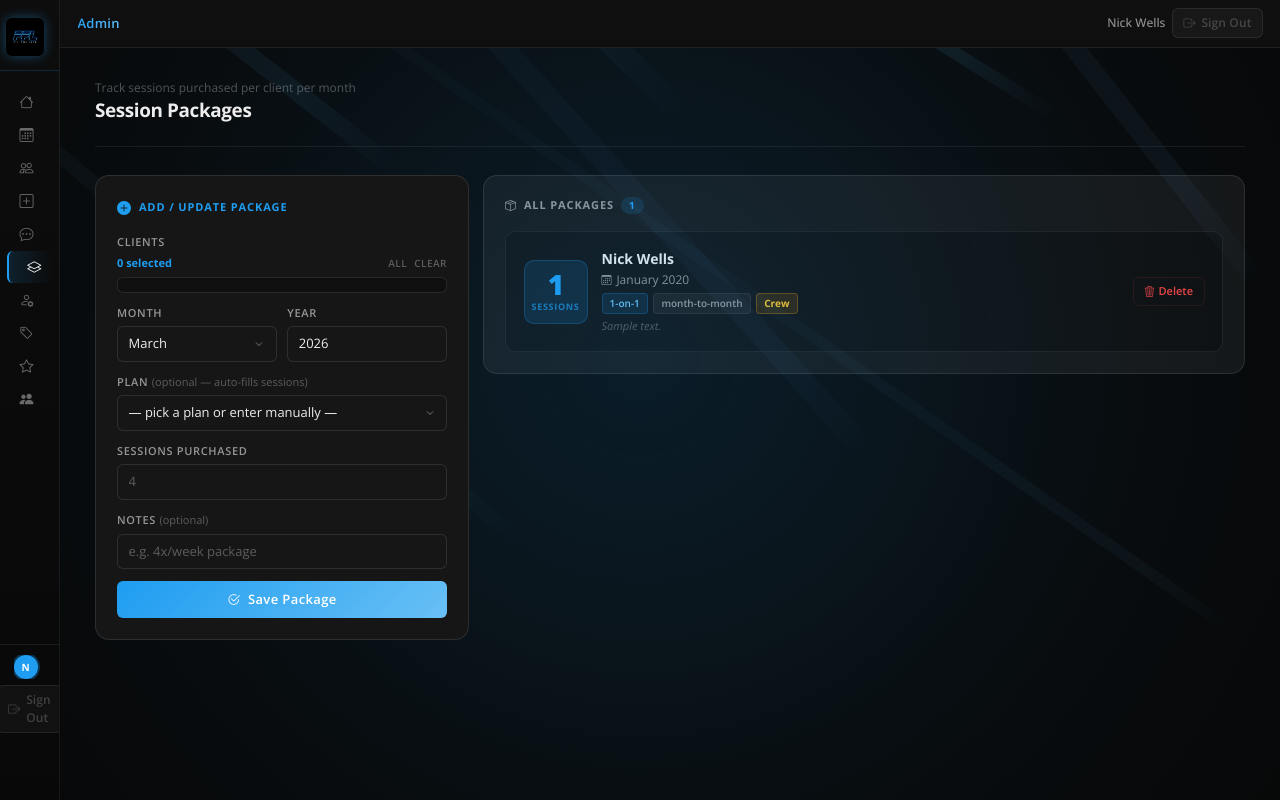
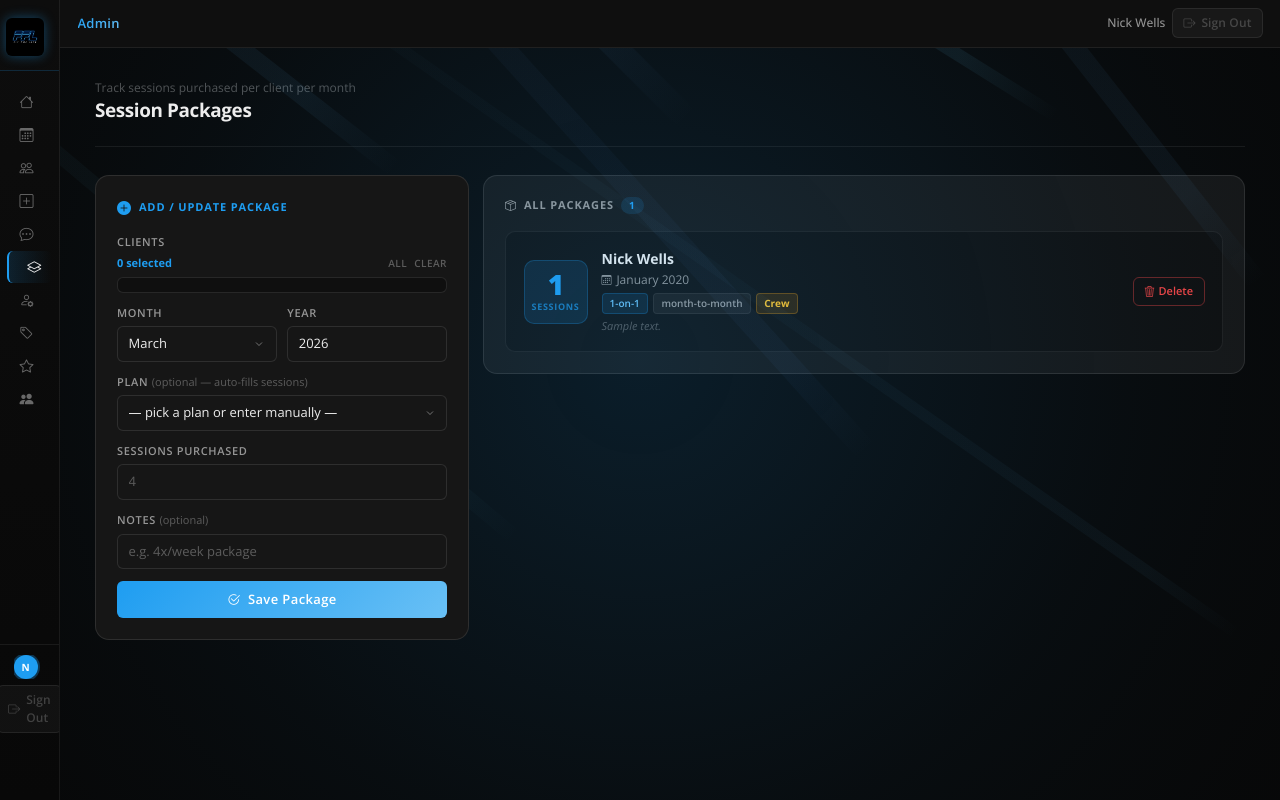
Before and after one commit to nickwells21/fitforlife-portal, a Flask app: page /admin/packages in a window 1280 px wide. Run offline with Flask 3, Linux system fonts and the light colour scheme; a user stored in the database is signed in; tables that the repository leaves empty hold one stand-in row (values such as "Sample post"); some libraries are stand-ins or nearby versions.

Commit message:
Fix delete package button
- Route: replace deprecated SessionPackage.query.get_or_404() with db.get_or_404() (Flask-SQLAlchemy 3.x)
- CSS: border was rgba(239,68,68,0.12) — nearly invisible; bumped to 0.4 opacity
- CSS: add cursor:pointer so button looks interactive

Co-Authored-By: Claude Sonnet 4.6 <noreply@anthropic.com>

```diff
--- a/app.py
+++ b/app.py
@@ -1355,7 +1355,7 @@ def admin_new_package():
 @app.route('/admin/packages/<int:pkg_id>/delete', methods=['POST'])
 @admin_required
 def admin_delete_package(pkg_id):
-    pkg = SessionPackage.query.get_or_404(pkg_id)
+    pkg = db.get_or_404(SessionPackage, pkg_id)
     db.session.delete(pkg)
     db.session.commit()
     flash('Package deleted.', 'success')
--- a/templates/admin_packages.html
+++ b/templates/admin_packages.html
@@ -308,12 +308,13 @@
 
   .btn-pkg-delete {
     background: transparent;
-    border: 1px solid var(--red-dim);
+    border: 1px solid rgba(239,68,68,0.4);
     color: var(--red);
     font-size: 11px;
     font-weight: 600;
     border-radius: var(--radius-sm);
     padding: 0.35rem 0.75rem;
+    cursor: pointer;
     transition: background 0.15s, border-color 0.15s;
     flex-shrink: 0;
     white-space: nowrap;
```
